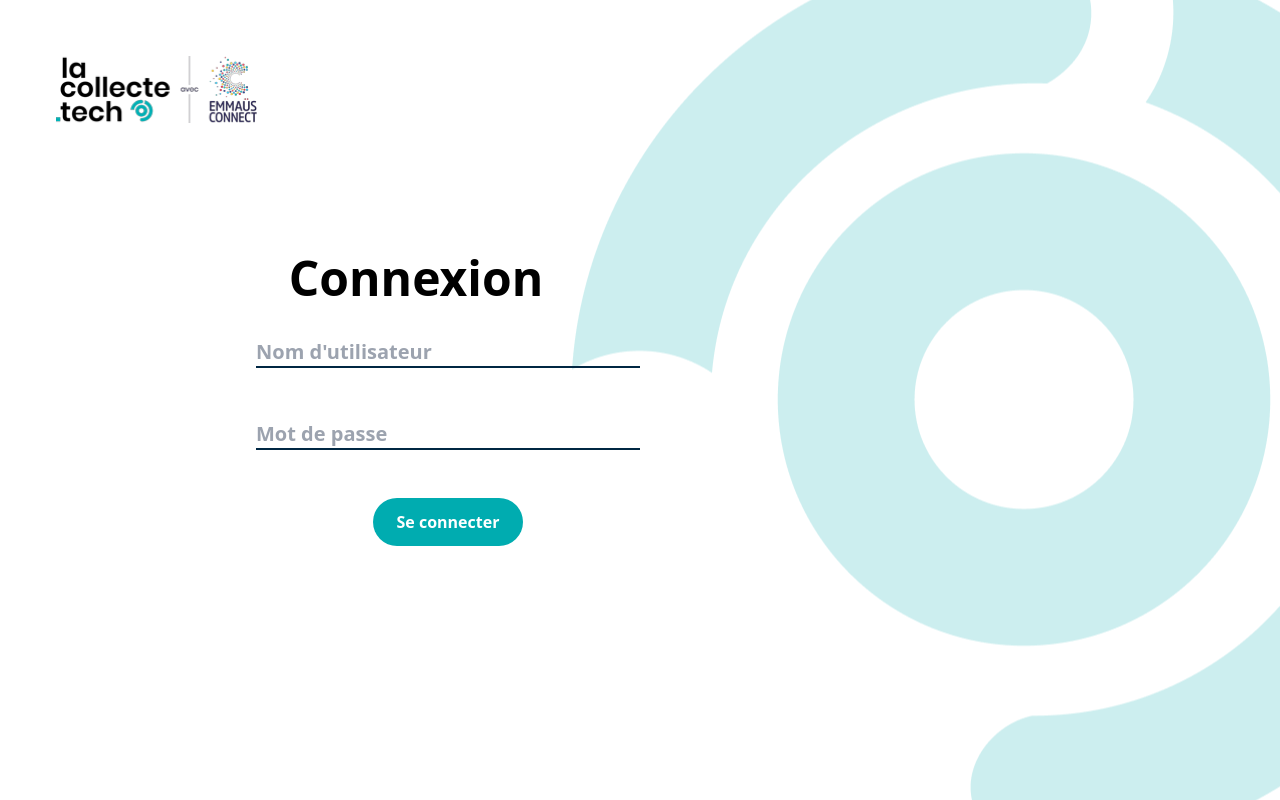
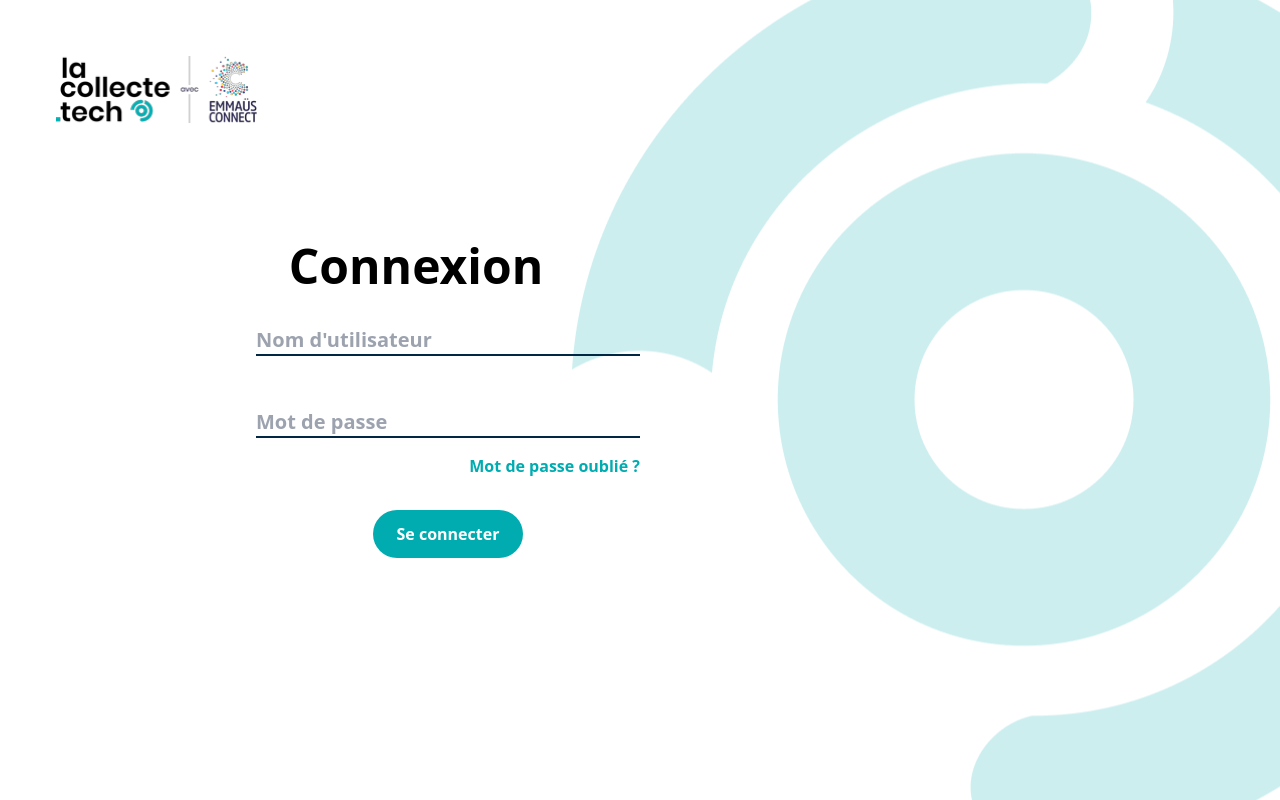
Before and after one commit to samuelfaberdev/WCS-Hackathon2-Team-Zagreb, a React (Vite) app in the folder frontend/: page / in a window 1280 px wide. Built offline with nearby package versions, Linux system fonts and the light colour scheme; the HTML template or start-up script is replaced by a standard one.

Commit message:
Liaison entre les pages de la section connexion

```diff
--- a/frontend/src/App.jsx
+++ b/frontend/src/App.jsx
@@ -45,7 +45,7 @@ function App() {
     <LayoutConnect>
       <Routes>
         <Route path="/nouveau-motdepasse" element={<PageNouveauMotDePasse />} />
-        <Route path="/renitialiser" element={<PageMotDePasseOublier />} />
+        <Route path="/reinitialiser" element={<PageMotDePasseOublier />} />
         <Route path="/" element={<PageConnexion />} />
         <Route path="*" element={<Page404 />} />
       </Routes>
--- a/frontend/src/pages/PageConnexion.jsx
+++ b/frontend/src/pages/PageConnexion.jsx
@@ -1,27 +1,65 @@
+import { Link, useNavigate } from "react-router-dom";
+import { useState } from "react";
+
 export default function PageConnexion() {
+  const [userName, setUserName] = useState("");
+  const [password, setPassword] = useState("");
+
+  const navigate = useNavigate();
+
+  const handleSubmit = (e) => {
+    e.preventDefault();
+    if ((userName === "admin") & (password === "nimda69")) {
+      navigate("/app/");
+    } else {
+      alert("Mauvais login ou mot de passe");
+    }
+  };
+
+  const handlePasswordChange = (e) => {
+    e.preventDefault();
+    setPassword(e.target.value);
+  };
+
+  const handleUsernameChange = (e) => {
+    e.preventDefault();
+    setUserName(e.target.value);
+  };
+
   return (
     <>
       <section className="flex justify-center relative right-[15%] h-screen">
         <div className="flex items-center ">
-          <form>
+          <form onSubmit={handleSubmit}>
             <div className="flex justify-center h-8 font-semibold text-5xl w-96">
               <label>Connexion</label>
             </div>
             <div className="flex items-center m-8 flex-col">
               <input
+                onChange={handleUsernameChange}
                 placeholder="Nom d'utilisateur"
                 className="bg-transparent font-bold text-xl w-96 border-solid border-b-2 border-[#002743] focus:outline-none mt-5"
                 type="text"
+                required
               />
             </div>
             <div className="flex items-center flex-col">
               <input
+                onChange={handlePasswordChange}
                 placeholder="Mot de passe"
                 className="bg-transparent font-bold text-xl w-96 border-solid border-b-2 border-[#002743] focus:outline-none mt-5"
                 type="password"
+                required
               />
             </div>
-            <div className="flex justify-center pt-12">
+            <div className="flex w-full justify-end py-4 px-8">
+              <Link to="/reinitialiser">
+                <p className="text-[#00ACB0] font-bold">
+                  Mot de passe oublié ?
+                </p>
+              </Link>
+            </div>
+            <div className="flex justify-center mt-4">
               <button
                 className="py-3 px-6 bg-[#00ACB0] rounded-3xl font-bold text-white"
                 type="submit"
--- a/frontend/src/pages/PageMotDePasseOublier.jsx
+++ b/frontend/src/pages/PageMotDePasseOublier.jsx
@@ -1,4 +1,4 @@
-import React, { useState } from "react";
+import { useState } from "react";
 
 export default function PageMotDePasseOublier() {
   const [submitted, setSubmitted] = useState(false);
--- a/frontend/src/pages/PageNouveauMotDePasse.jsx
+++ b/frontend/src/pages/PageNouveauMotDePasse.jsx
@@ -1,4 +1,4 @@
-import React, { useState } from "react";
+import { useState } from "react";
 
 export default function PageNouveauMotDePasse() {
   const [submitted, setSubmitted] = useState(false);
@@ -43,7 +43,7 @@ export default function PageNouveauMotDePasse() {
             <div className="flex items-center flex-col">
               <img src="/assets/images/Icon_validation.png" width={35}></img>
               <p className="font-bold w-96 text-center	">
-              Votre mot de passe a bien été réinitialisé.
+                Votre mot de passe a bien été réinitialisé.
               </p>
             </div>
           )}
```
